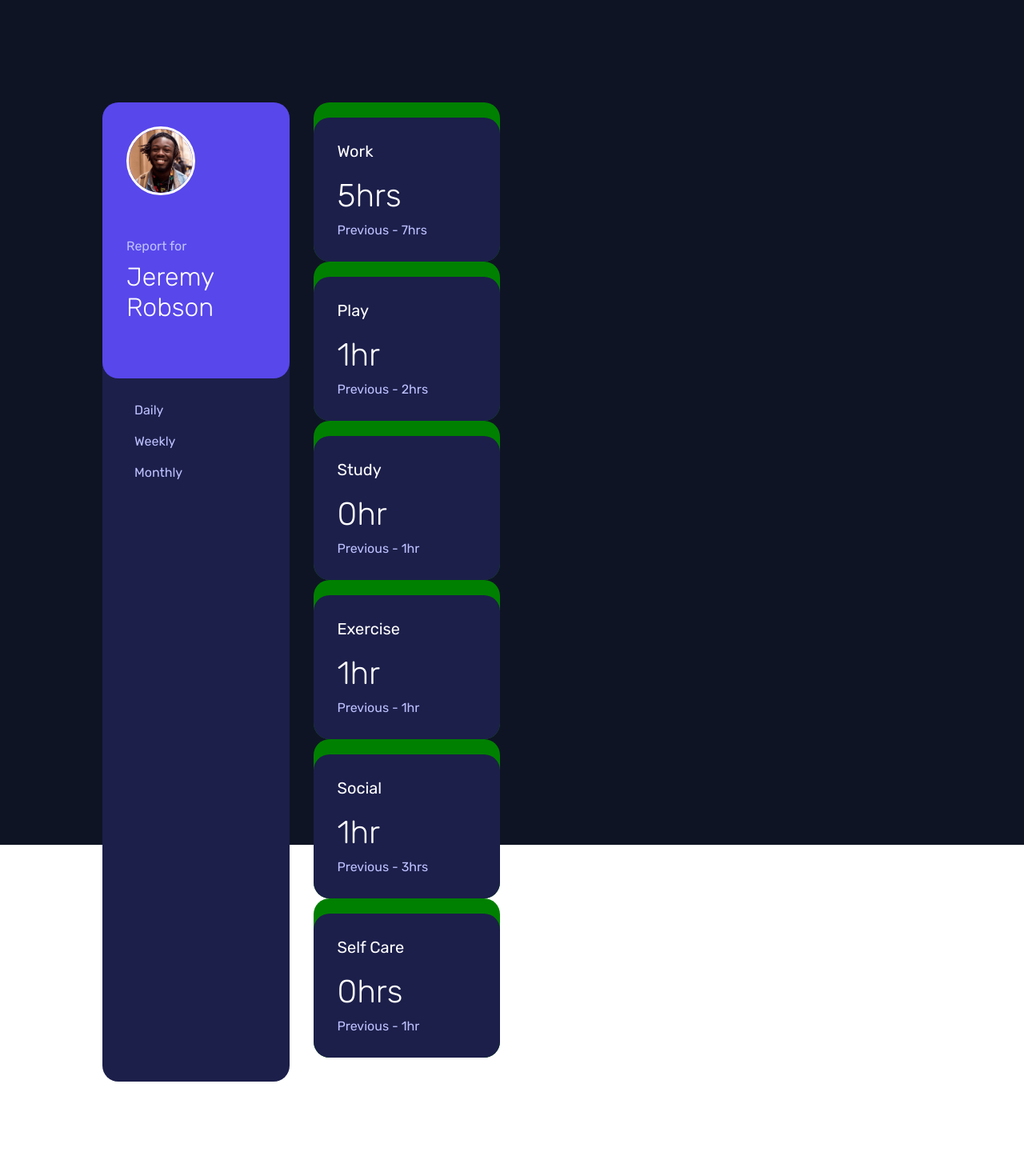
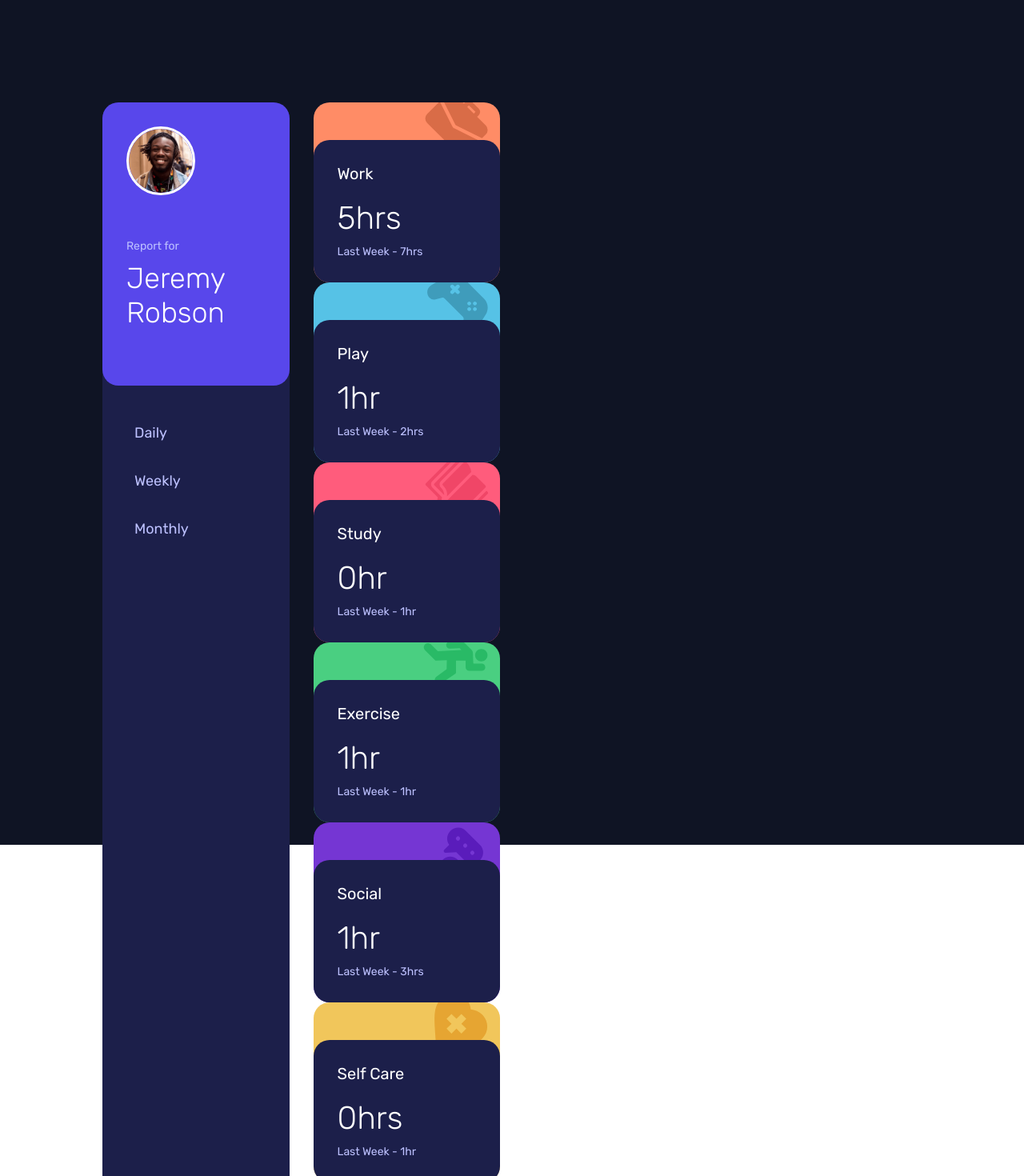
Before and after one commit to amanda-sail/React-JS, a React (Create React App) app in the folder dashboard/: page / in a window 1280 px wide. Shown: the top 1470 px of the page at 80% size. Before the commit the page ends 1352 px from the top, so only its background shows below. Built offline with nearby package versions, Linux system fonts and the light colour scheme.

Commit message:
css complete barring display -aks

```diff
--- a/dashboard/src/App.css
+++ b/dashboard/src/App.css
@@ -3,6 +3,7 @@
   max-height: 100vh;
   padding: 10%;
   font-family: 'Rubik', sans-serif;
+  font-size: 18px;
   background-color: hsl(226, 43%, 10%);
   color: white;
   display: grid;
--- a/dashboard/src/App.js
+++ b/dashboard/src/App.js
@@ -13,32 +13,32 @@
         <Daily
           activity="Work"
           hours="5hrs"
-          previous="Previous - 7hrs"
+          previous="Last Week - 7hrs"
         />
         <Daily
           activity="Play"
           hours="1hr"
-          previous="Previous - 2hrs"
+          previous="Last Week - 2hrs"
         />
         <Daily
           activity="Study"
           hours="0hr"
-          previous="Previous - 1hr"
+          previous="Last Week - 1hr"
         />
         <Daily
           activity="Exercise"
           hours="1hr"
-          previous="Previous - 1hr"
+          previous="Last Week - 1hr"
         />
         <Daily
           activity="Social"
           hours="1hr"
-          previous="Previous - 3hrs"
+          previous="Last Week - 3hrs"
         />
         <Daily
           activity="Self Care"
           hours="0hrs"
-          previous="Previous - 1hr"
+          previous="Last Week - 1hr"
         />
       </div>
       {/* <div id="dashboard-container">
--- a/dashboard/src/components/daily.css
+++ b/dashboard/src/components/daily.css
@@ -1,11 +1,32 @@
 .dashboard{
     border: none;
     border-radius: 20px;
-    background-color: green;
     grid-row: 1/3;
+    padding-top: 25px;
 }
-img {
-
+/* work */
+.dashboard:nth-of-type(1) {
+    background: url('/public/images/icon-work.svg') no-repeat right 15px bottom 108% hsl(15, 100%, 70%);
+}
+/* play */
+.dashboard:nth-of-type(2) {
+    background: url('/public/images/icon-play.svg') no-repeat right 15px bottom 108% hsl(195, 74%, 62%);
+}
+/* study */
+.dashboard:nth-of-type(3) {
+    background: url('/public/images/icon-study.svg') no-repeat right 15px bottom 105% hsl(348, 100%, 68%);
+}
+/* exercise */
+.dashboard:nth-of-type(4) {
+    background: url('/public/images/icon-exercise.svg') no-repeat right 15px bottom 101% hsl(145, 58%, 55%);
+}
+/* social */
+.dashboard:nth-of-type(5) {
+    background: url('/public/images/icon-social.svg') no-repeat right 15px bottom 99% hsl(264, 64%, 52%);
+}
+/* self-care */
+.dashboard:nth-of-type(6) {
+    background: url('/public/images/icon-self-care.svg') no-repeat right 15px bottom 108% hsl(43, 84%, 65%);
 }
 .data {
     border: none;
@@ -16,17 +37,18 @@
 .data:hover {
     background-color: hsl(235, 45%, 41%);
 }
-h2 {
+.data h2 {
     font-size: 20px;
     font-weight: 400;
     margin: 0;
 }
-h3 {
+.data h3 {
     font-size: 40px;
     font-weight: 300;
     margin: 20px 0 10px;
 }
-p {
+.data p {
     color: hsl(236, 100%, 87%);
     margin: 0;
+    font-size: 14px;
 }
--- a/dashboard/src/components/profile.css
+++ b/dashboard/src/components/profile.css
@@ -27,6 +27,7 @@
     margin: 0;
     padding-left: 0;
     padding-bottom: 10px;
+    font-size: 14px;
 }
 #time {
     padding: 20px 30px;
```
